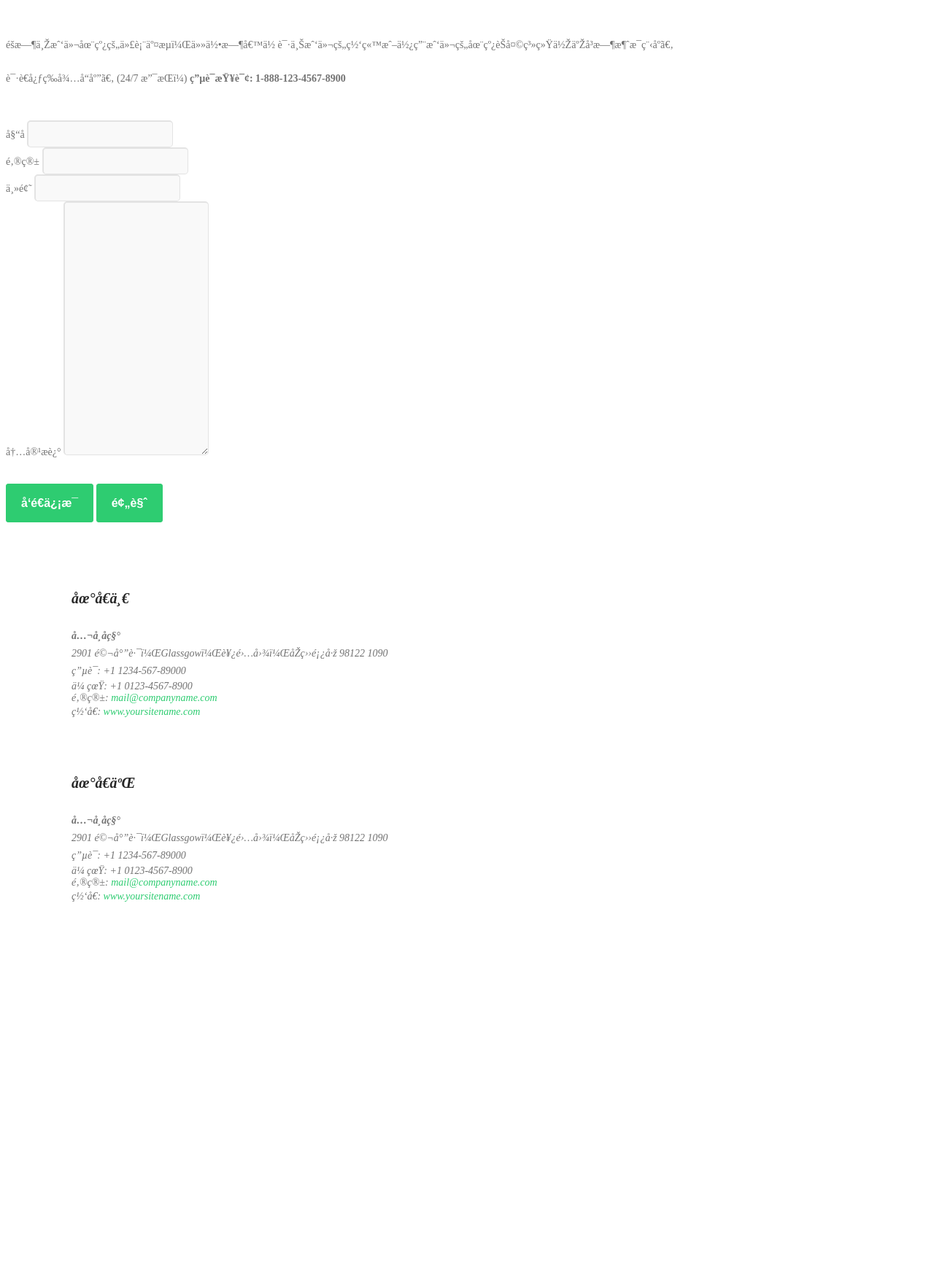
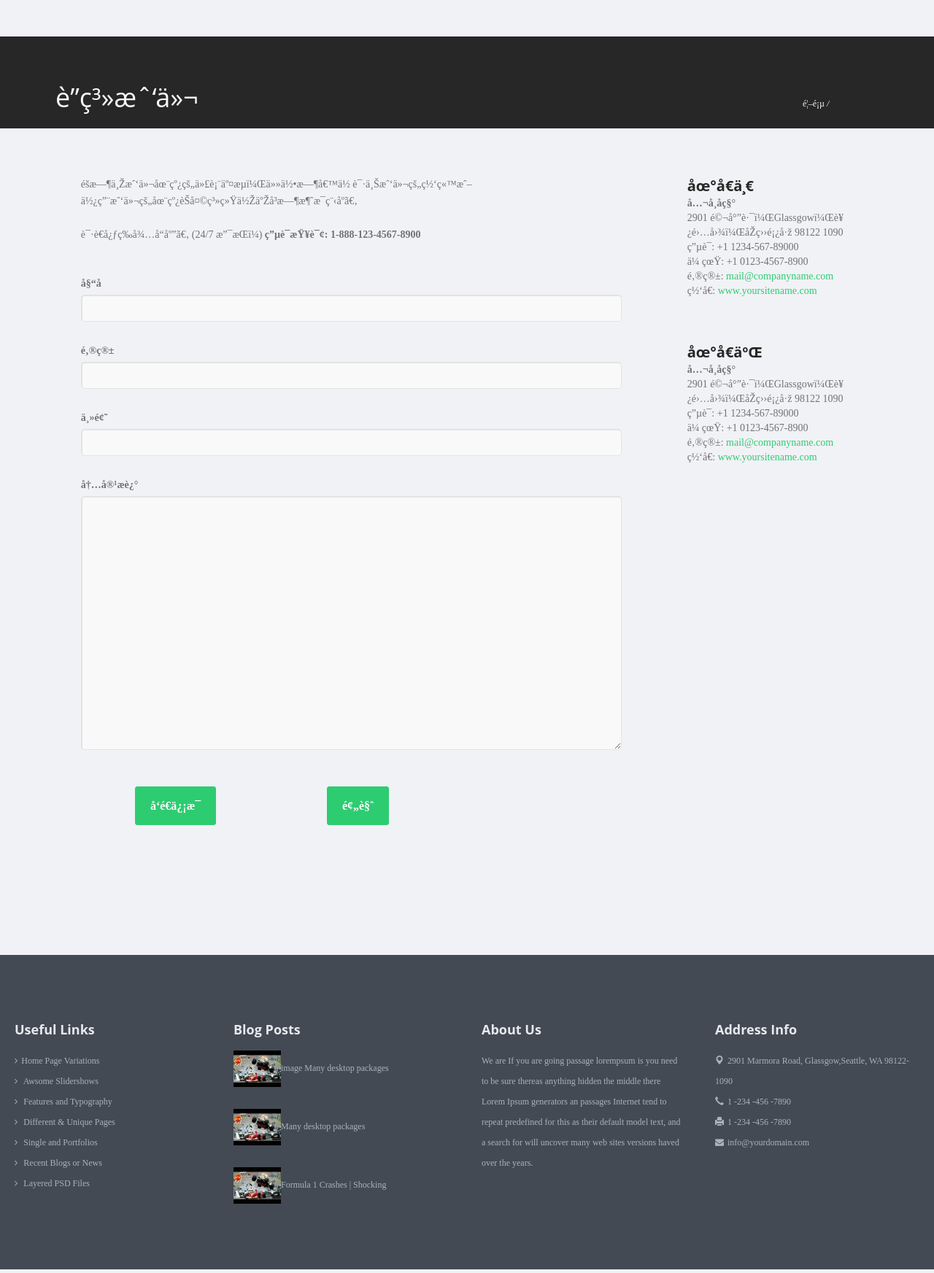
Before and after one commit to Yuanxueping/yuanku, a PHP site: page /DbName/Application/Home/View/Index/contact_us.html in a window 1280 px wide. Shown: the whole page at 73% size. Before the commit the page ends 1236 px from the top, so only its background shows below. Run offline with PHP 8.4, Linux system fonts and the light colour scheme.

Commit message:
联系我们页面加上了登陆页面的头部和关于我们页面的底部

```diff
--- a/Application/Home/View/Index/contact_us.html
+++ b/Application/Home/View/Index/contact_us.html
@@ -1,16 +1,36 @@
 <include file="public/header" />
-<!-- <!DOCTYPE HTML>
-<html>
-	<head>
-		<title>联系我们页面</title> -->
-		<!-- <meta name="viewport" content="width=device-width,initial-scale=1,minimum-scale=1,maximum-scale=1,user-scalable=no" />
-		<link rel="stylesheet" type="text/css" href="css/bootstrap.min.css"/> -->
-		<!-- <link rel="stylesheet" type="text/css" href="css/contact_us.css"/> -->
+<!-- 联系我们页面的样式 -->
 <link rel="stylesheet" href="__PUBLIC__/css/home/contact_us.css">
-	<!-- </head>
-	<body> -->
 
+<!-- copy的两个关于我们页面底部的样式 -->
+<link rel="stylesheet" type="text/css" href="__PUBLIC__/css/home/about.css"/>
+<link rel="stylesheet" href="__PUBLIC__/css/home/site.min.css">
+
+<!-- copy的 登陆页面 头部-->
+<link rel="stylesheet" type="text/css" href="__PUBLIC__/css/home/register.css"/>
+<div class="container">
+	<div class="row login_header clearcss">
+
+			<div class="col-lg-6 col-md-12">
+				<h1>联系我们</h1>
+			</div>
+			<div class="col-lg-offset-4 col-lg-2 col-md-12">
+              	<a href="">首页 <i>/</i> </a>
+			</div>
+    </div>
+</div>
+
+<!-- 联系我们的主体页面 -->
 <div class="contact_us">
+	<!-- <div class="row contact_head"> -->
+		<!-- <div class="col-md-9 col-sm-9 col-xs-12"> -->
+			<!-- <h1>联系我们</h1>
+			<div class="col-md-offset-9 col-sm-3 col-xs-12">
+              	<a href="">首页 <i>/</i> </a>
+			</div> -->
+		<!-- </div> -->
+	<!-- </div> -->
+
 	<!-- <div class="map_contact">
 		<a href="#" class="a_style">View Larger Map</a>
 	</div> -->
@@ -18,34 +38,26 @@
 		<div class="panel-body">
 			<div class="row">
 				<div class="col-md-7 col-sm-7 col-xs-10 col-xs-offset-1 contact_left">
-							<!-- <p>Feel free to talk to our online representative at any time you please using our Live Chat system on our website or one of the below instant messaging programs.</p> -->
 					<p>随时与我们在线的代表交流，任何时候你请上我们的网站或使用我们的在线聊天系统低于即时消息程序。</p>
-							<!-- <p>Please be patient while waiting for response. (24/7 Support!) <strong>Phone General Inquiries: 1-888-123-4567-8900</strong></p> -->
 					<p>请耐心等待响应。 (24/7 支持！) <strong>电话查询: 1-888-123-4567-8900</strong></p>
 					<form role="form">
 						<div class="form-group">
-								    <!-- <label for="name">Your Name</label> -->
 						    <label for="name">姓名</label>
 						    <input type="text" class="form-control" id="name">
 						</div>
 						<div class="form-group">
-								    <!-- <label for="email">Your email address</label> -->
 						    <label for="email">邮箱</label>
 						    <input type="email" class="form-control" id="email">
 						</div>
 						<div class="form-group">
-								    <!-- <label for="subject">Subject</label> -->
 						    <label for="subject">主题</label>
 						    <input type="text" class="form-control" id="subject">
 						</div>
 						<div class="form-group">
-								    <!-- <label for="message">Message</label> -->
 						    <label for="message">内容描述</label>
 						    <textarea class="form-control" id="message" rows="15"></textarea>
 						</div>
 						<div class="submit_btn">
-									<!-- <input type="submit" class="btn" value="SEND MESSAGE">
-									<input type="submit" class="btn" value="PREVIEW"> -->
 							<input type="submit" class="btn" value="发送信息">
 							<input type="submit" class="btn" value="预览">
 						</div>
@@ -78,27 +90,52 @@
 							</li>
 						</ul>
 					</address>
+				</div>
+			</div>
+		</div>
+	</div>
+</div>
 
-							<!-- <address>
-								<h4>Address Two</h4>
-								<ul>
-									<li>
-										<strong>Company Name</strong><br>
-										2901 Marmora Road, Glassgow, Seattle, WA 98122-1090<br>
-										Telephone: +1 1234-567-89000<br>
-										FAX: +1 0123-4567-8900<br>
-										E-mail: <a href="mailto:#" class="a_style">mail@companyname.com</a><br>
-										Website: <a href="#" class="a_style">www.yoursitename.com</a>
-									</li>
-								</ul>
-							</address> -->
+<!-- copy的 关于我们页面的 底部 -->
+<div class="row">
+	<div class="col-lg-12">
+		<div class="footer">
+            <div class="container">
+              <div class="clearfix">
+                <dl class="footer-nav">
+                  <dt class="nav-title">Useful Links</dt>
+                  <dd class="nav-item"><a href="#"><span class="fa fa-angle-right"></span>Home Page Variations</a></dd>
+                  <dd class="nav-item"><a href="#"><span class="fa fa-angle-right"></span> Awsome Slidershows</a></dd>
+                  <dd class="nav-item"><a href="#"><span class="fa fa-angle-right"></span> Features and Typography</a></dd>
+                  <dd class="nav-item"><a href="#"><span class="fa fa-angle-right"></span> Different &amp; Unique Pages</a></dd>
+                  <dd class="nav-item"><a href="#"><span class="fa fa-angle-right"></span> Single and Portfolios</a></dd>
+                  <dd class="nav-item"><a href="#"><span class="fa fa-angle-right"></span>  Recent Blogs or News</a></dd>
+                  <dd class="nav-item"><a href="#"><span class="fa fa-angle-right"></span>  Layered PSD Files</a></dd>
+                </dl>
+                <dl class="footer-nav blog_post">
+                  <dt class="nav-title">Blog Posts</dt>
+                  <dd class="nav-item"><img src="__PUBLIC__/img/highstand homepage/2h1BK2H2Quk (1).jpg"/><a href="#">image Many desktop packages</a></dd>
+                  <dd class="nav-item"><img src="__PUBLIC__/img/highstand homepage/2h1BK2H2Quk (1).jpg"/><a href="#">Many desktop packages</a></dd>
+                  <dd class="nav-item"><img src="__PUBLIC__/img/highstand homepage/2h1BK2H2Quk (1).jpg"/><a href="#">Formula 1 Crashes | Shocking</a></dd>
+                </dl>
+                <dl class="footer-nav">
+                  <dt class="nav-title">About Us</dt>
+                  <dd class="nav-item"><a href="#">We are If you are going passage lorempsum is you need to be sure thereas anything hidden the middle there Lorem Ipsum generators an passages Internet tend to repeat predefined for this as their default model text, and a search for will uncover many web sites versions haved over the years.</a></dd>
+
+                </dl>
+                <dl class="footer-nav">
+                  <dt class="nav-title">Address Info</dt>
+                  <dd class="nav-item"><a href="#"><span class="glyphicon glyphicon-map-marker"></span>2901 Marmora Road, Glassgow,Seattle, WA 98122-1090</a></dd>
+                  <dd class="nav-item"><a href="#"><span class=" glyphicon glyphicon-earphone"></span>1 -234 -456 -7890</a></dd>
+                  <dd class="nav-item"><a href="#"><span class=" glyphicon glyphicon-print"></span>1 -234 -456 -7890</a></dd>
+                  <dd class="nav-item"><a href="#"><span class="fa fa-envelope"></span>info@yourdomain.com</a></dd>
+                </dl>
               </div>
 
             </div>
         </div>
 	</div>
 </div>
-	<!-- </body>
-</html> -->
+
 
 <include file="public/footer" />
--- a/Public/css/home/contact_us.css
+++ b/Public/css/home/contact_us.css
@@ -1,6 +1,7 @@
 body.contact_us,
 div.contact_us{
   margin-top: 50px;
+  /*margin: 0px;*/
   padding: 0px;
   font-family: "微软雅黑";
   font-weight: 400;
@@ -9,6 +10,9 @@
   padding-left: 0px;
   margin-bottom: 50px;
 }*/
+.contact_us .contact_head{
+  margin: 0px auto;
+}
 .contact_us .a_style {
   color: #2ecc71;
   text-decoration: none;
@@ -39,7 +43,8 @@
   padding: 0px;
 }
 .contact_us .form-group {
-  margin-bottom: 0px;
+  margin: 30px 0px 0px;/*头部样式引起冲突*/
+  /*margin_bottom:0px;*/
 }
 .contact_us .form-group .form-control {
   height: 37px;
```
Lines whose indentation alone changed are shown as unchanged.
